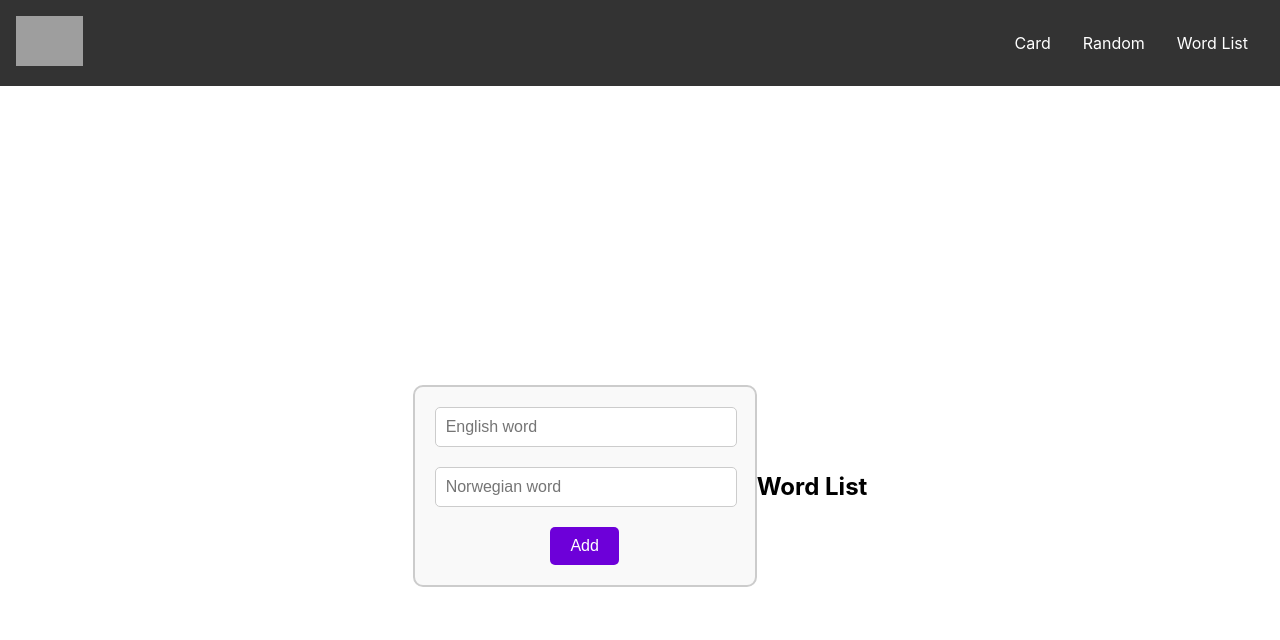
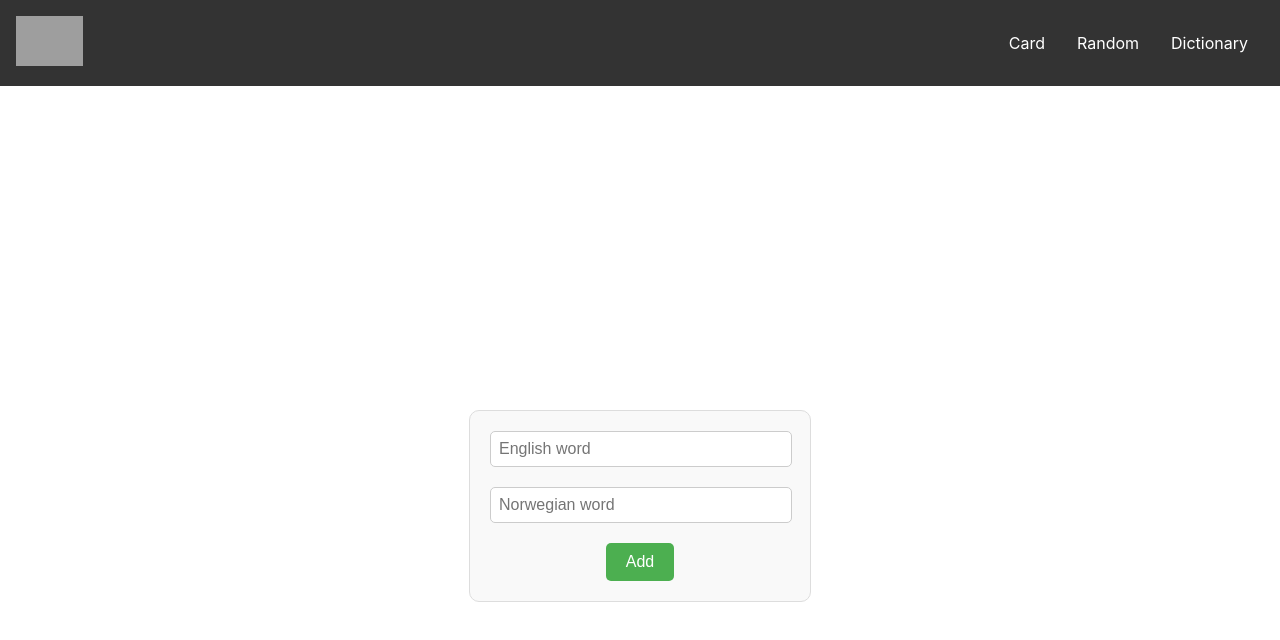
Before and after one commit to maykaltenev/learn-card, a React (Create React App) app: page /card in a window 1280 px wide. Shown: the top 640 px of the page. Built offline with nearby package versions, Linux system fonts and the light colour scheme; grey boxes are pictures that could not be loaded.

Commit message:
added context and dictionary

```diff
--- a/src/App.js
+++ b/src/App.js
@@ -3,12 +3,14 @@ import { BrowserRouter, Routes, Route } from "react-router-dom";
 
 import Card from "./components/card/Card";
 import Header from "./components/header/Header";
+import Dictionary from "./components/dictionary/Dictionary";
 const App = () => {
   return (
     <BrowserRouter>
       <Header /> {/* Render the Header component */}
       <Routes>
         <Route exact path="/card" element={<Card />} />
+        <Route exact path="/dictionary" element={<Dictionary />} />
       </Routes>
     </BrowserRouter>
   );
--- a/src/components/card/Card.jsx
+++ b/src/components/card/Card.jsx
@@ -1,31 +1,20 @@
-import React, { useState } from "react";
+import React from "react";
+import { useDictionary } from "../../context/DictionaryContext.js"; // Import the useDictionary hook
 import "./Card.css"; // CSS file for styling
 
 const Card = () => {
-  const [englishText, setEnglishText] = useState("");
-  const [norwegianText, setNorwegianText] = useState("");
-  const [wordList, setWordList] = useState([]);
+  const { currentWord, setCurrentWord, addWord } = useDictionary(); // Access currentWord and setCurrentWord from context
 
   const handleEnglishChange = (e) => {
-    setEnglishText(e.target.value);
+    setCurrentWord({ ...currentWord, english: e.target.value });
   };
 
   const handleNorwegianChange = (e) => {
-    setNorwegianText(e.target.value);
+    setCurrentWord({ ...currentWord, norwegian: e.target.value });
   };
 
   const handleClick = () => {
-    if (englishText.trim() !== "" && norwegianText.trim() !== "") {
-      const newWord = {
-        english: englishText,
-        norwegian: norwegianText,
-      };
-      setWordList([...wordList, newWord]);
-      setEnglishText(""); // Clear the input fields after adding
-      setNorwegianText("");
-    } else {
-      alert("Please enter both English and Norwegian words.");
-    }
+    addWord();
   };
 
   return (
@@ -35,7 +24,7 @@ const Card = () => {
           <input
             type="text"
             placeholder="English word"
-            value={englishText}
+            value={currentWord.english}
             onChange={handleEnglishChange}
           />
         </div>
@@ -43,7 +32,7 @@ const Card = () => {
           <input
             type="text"
             placeholder="Norwegian word"
-            value={norwegianText}
+            value={currentWord.norwegian}
             onChange={handleNorwegianChange}
           />
         </div>
@@ -51,17 +40,6 @@ const Card = () => {
           <button onClick={handleClick}>Add</button>
         </div>
       </div>
-      <div>
-        <h2>Word List</h2>
-        <ul>
-          {wordList.map((word, index) => (
-            <li key={index}>
-              <strong>English:</strong> {word.english},{" "}
-              <strong>Norwegian:</strong> {word.norwegian}
-            </li>
-          ))}
-        </ul>
-      </div>
     </div>
   );
 };
--- /dev/null
+++ b/src/components/dictionary/Dictionary.css
@@ -0,0 +1,61 @@
+.dictionary-container {
+  max-width: 600px;
+  margin: 0 auto;
+}
+
+.word-list {
+  margin-top: 20px;
+}
+
+.word-list table {
+  width: 100%;
+  border-collapse: collapse;
+}
+
+.word-list th,
+.word-list td {
+  border: 1px solid #ddd;
+  padding: 8px;
+  text-align: left;
+}
+
+.word-list th {
+  background-color: #f2f2f2;
+}
+
+.card-container {
+  max-width: 400px;
+  margin: 20px auto;
+}
+
+.card {
+  background-color: #f9f9f9;
+  border: 1px solid #ddd;
+  padding: 20px;
+}
+
+.input-container {
+  margin-bottom: 10px;
+}
+
+.input-container input[type="text"] {
+  width: calc(100% - 16px);
+  padding: 8px;
+  border: 1px solid #ccc;
+}
+
+.button-container {
+  text-align: center;
+}
+
+.button-container button {
+  background-color: #4caf50;
+  color: white;
+  border: none;
+  padding: 10px 20px;
+  cursor: pointer;
+}
+
+.button-container button:hover {
+  background-color: #45a049;
+}
--- /dev/null
+++ b/src/components/dictionary/Dictionary.jsx
@@ -0,0 +1,36 @@
+import React from "react";
+import { useDictionary } from "../../context/DictionaryContext.js"; // Import the useDictionary hook
+import "./Dictionary.css"; // CSS file for styling
+import Card from "../card/Card.jsx"; // Importing the Card component
+
+const Dictionary = () => {
+  const { wordList } = useDictionary(); // Access wordList from context
+  console.log(wordList);
+  return (
+    <div className="dictionary-container">
+      <div className="word-list">
+        <h2>Dictionary</h2>
+        <table>
+          <thead>
+            <tr>
+              <th>No</th>
+              <th>ENGLISH</th>
+              <th>NORWEGIAN</th>
+            </tr>
+          </thead>
+          <tbody>
+            {wordList.map(({ english, norwegian }, index) => (
+              <tr key={index}>
+                <td>{index + 1}</td>
+                <td>{english}</td>
+                <td>{norwegian}</td>
+              </tr>
+            ))}
+          </tbody>
+        </table>
+      </div>
+    </div>
+  );
+};
+
+export default Dictionary;
--- a/src/components/header/Header.jsx
+++ b/src/components/header/Header.jsx
@@ -28,7 +28,7 @@ const Header = () => {
                 <Link to="/random">Random</Link>
               </li>
               <li>
-                <Link to="/word-list">Word List</Link>
+                <Link to="/dictionary">Dictionary</Link>
               </li>
             </ul>
           </div>
@@ -41,7 +41,7 @@ const Header = () => {
             <div className="dropdown">
               <Link to="/card">Card</Link>
               <Link to="/random">Random</Link>
-              <Link to="/word-list">Word List</Link>
+              <Link to="/dictionary">Dictionary</Link>
             </div>
           )}
         </div>
--- /dev/null
+++ b/src/context/DictionaryContext.js
@@ -0,0 +1,40 @@
+import React, { createContext, useContext, useState } from "react";
+
+const DictionaryContext = createContext();
+
+export const useDictionary = () => {
+  return useContext(DictionaryContext);
+};
+
+export const DictionaryProvider = ({ children }) => {
+  const [wordList, setWordList] = useState([]);
+  const [currentWord, setCurrentWord] = useState({
+    english: "",
+    norwegian: "",
+  });
+
+  const addWord = () => {
+    if (
+      currentWord.english.trim() !== "" &&
+      currentWord.norwegian.trim() !== ""
+    ) {
+      setWordList([...wordList, currentWord]);
+      setCurrentWord({ english: "", norwegian: "" }); // Clear the current word after adding
+    } else {
+      alert("Please enter both English and Norwegian words.");
+    }
+  };
+
+  const value = {
+    wordList,
+    currentWord,
+    setCurrentWord,
+    addWord,
+  };
+
+  return (
+    <DictionaryContext.Provider value={value}>
+      {children}
+    </DictionaryContext.Provider>
+  );
+};
--- a/src/index.js
+++ b/src/index.js
@@ -2,12 +2,14 @@ import React from 'react';
 import ReactDOM from 'react-dom/client';
 import './index.css';
 import App from './App';
+import { DictionaryProvider } from './context/DictionaryContext.js'; // Import the DictionaryProvider
 
 
 
 const root = ReactDOM.createRoot(document.getElementById('root'));
 root.render(
-
-  <App />
+  <DictionaryProvider>
+    <App />
+  </DictionaryProvider>
 
 );
```
